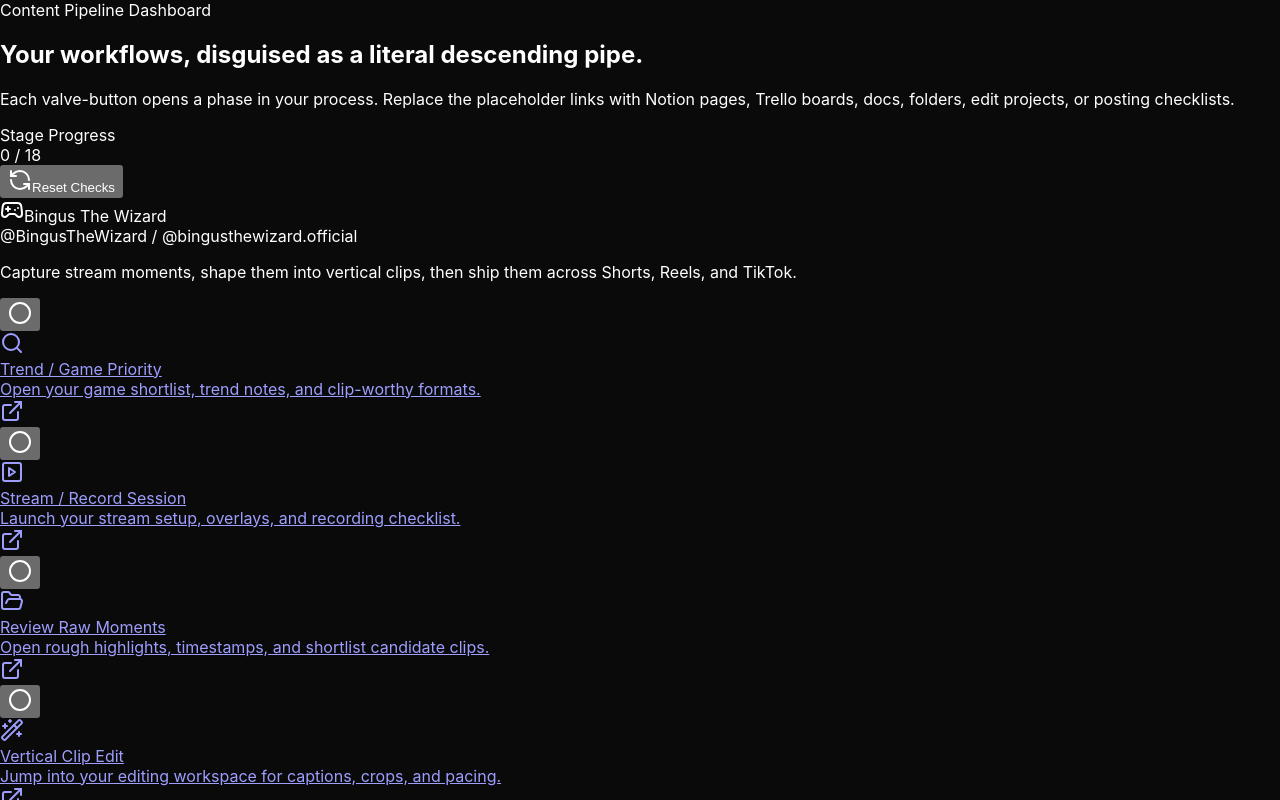
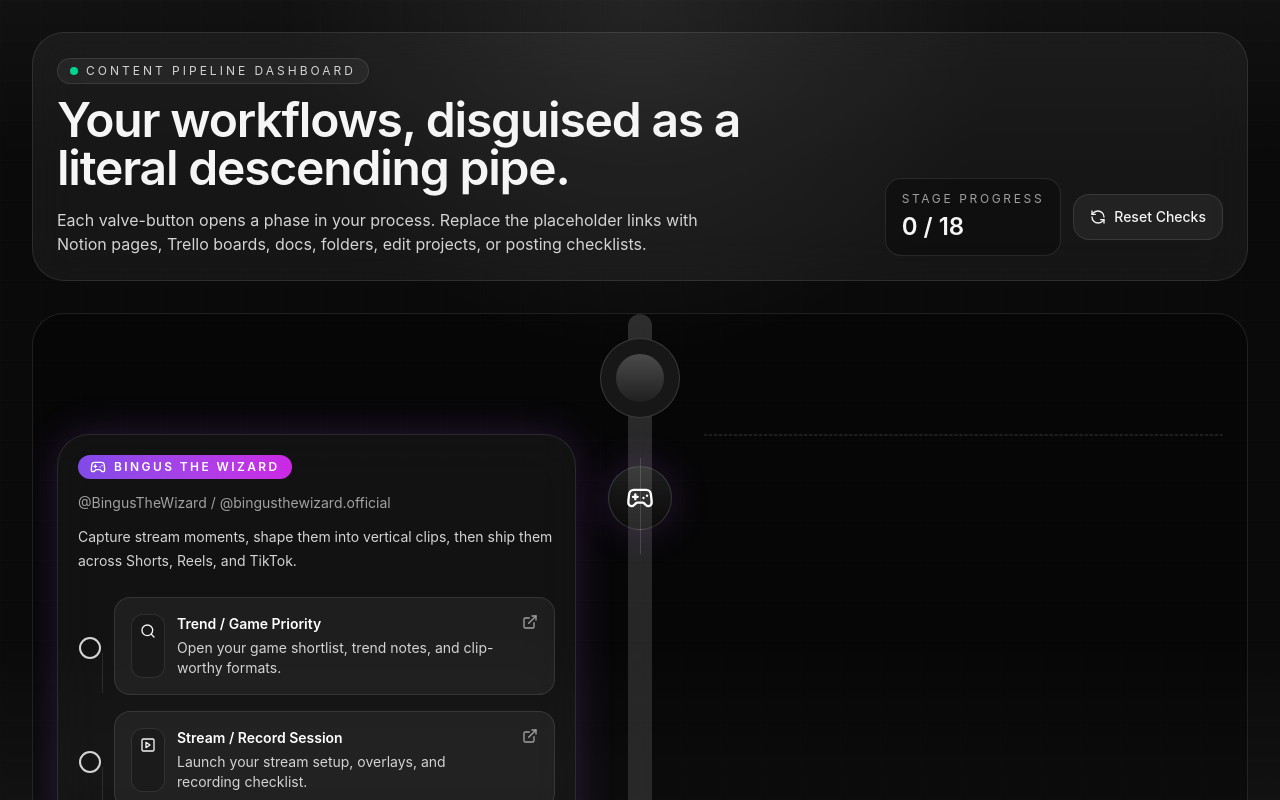
Before and after one commit to WilliamFischer02/ContentWorkflow, a React (Vite) app: page / in a window 1280 px wide. Shown: the top 800 px of the page. Built offline with nearby package versions, Linux system fonts and the light colour scheme.

Commit message:
fix: restore Tailwind import for workflow dashboard styling

```diff
--- a/src/index.css
+++ b/src/index.css
@@ -1,3 +1,5 @@
+@import "tailwindcss";
+
 :root {
   color-scheme: dark;
 }
@@ -11,6 +13,12 @@ body,
 body {
   margin: 0;
   background: #0a0a0a;
-  color: white;
-  font-family: Inter, ui-sans-serif, system-ui, sans-serif;
+  font-family:
+    Inter,
+    ui-sans-serif,
+    system-ui,
+    -apple-system,
+    BlinkMacSystemFont,
+    "Segoe UI",
+    sans-serif;
 }
```
